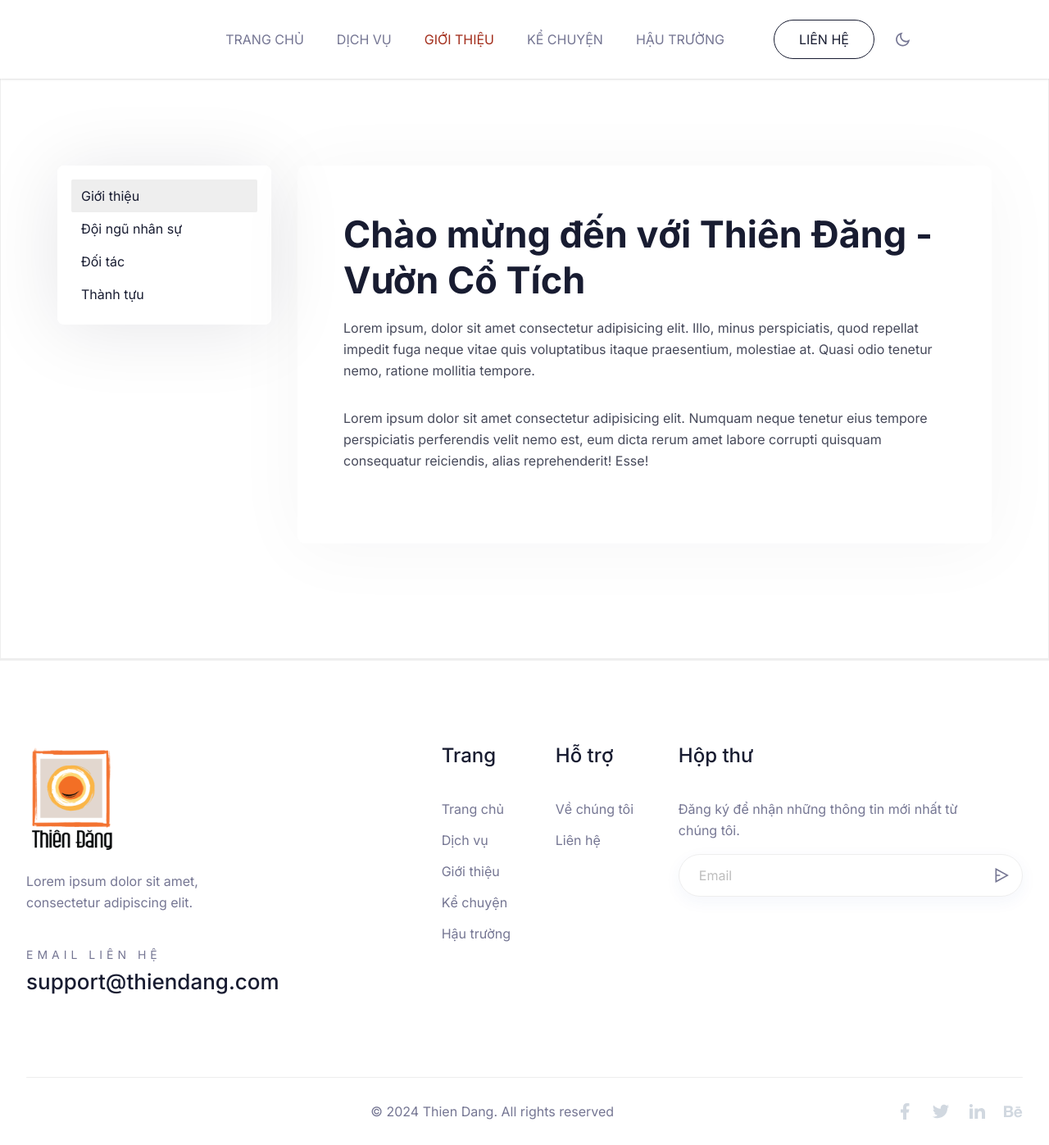
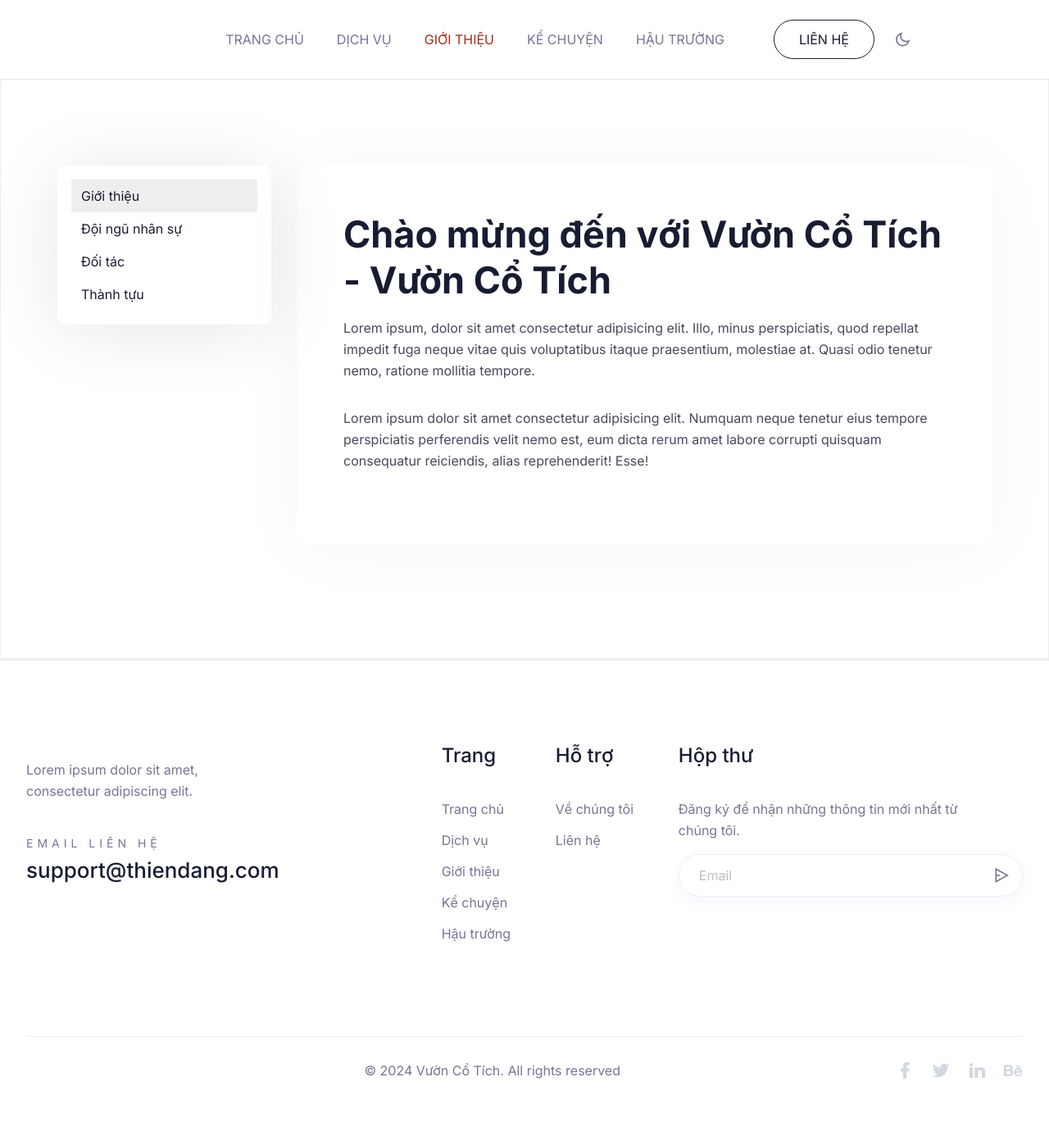
Before and after one commit to jackytank/vct, a Next.js app: page /gioi-thieu in a window 1280 px wide. Shown: the whole page at 82% size. After the commit the page ends 1347 px from the top, so only its background shows below. Built offline with nearby package versions, Linux system fonts and the light colour scheme.

Commit message:
[remove] remove Thien Dang related

```diff
--- a/app/(site)/dich-vu/page.tsx
+++ b/app/(site)/dich-vu/page.tsx
@@ -4,7 +4,7 @@ import React from 'react';
 
 export const metadata: Metadata = {
     title: "Dịch Vụ",
-    description: "Trang dịch vụ của Thiên Đăng - Vườn Cổ Tích",
+    description: "Trang dịch vụ của Vườn Cổ Tích - Vườn Cổ Tích",
 };
 
 const ServicesPage = () => {
--- a/app/(site)/error/page.tsx
+++ b/app/(site)/error/page.tsx
@@ -3,7 +3,7 @@ import Image from "next/image";
 
 export const metadata: Metadata = {
   title: "Có Lỗi",
-  description: "Trang lỗi của Thiên Đăng - Vườn Cổ Tích",
+  description: "Trang lỗi của Vườn Cổ Tích - Vườn Cổ Tích",
   // other metadata
 };
 
--- a/app/(site)/gioi-thieu/page.tsx
+++ b/app/(site)/gioi-thieu/page.tsx
@@ -3,7 +3,7 @@ import { Metadata } from "next";
 
 export const metadata: Metadata = {
   title: "Giới thiệu",
-  description: "Trang giới thiệu của Thiên Đăng - Vườn Cổ Tích",
+  description: "Trang giới thiệu của Vườn Cổ Tích - Vườn Cổ Tích",
   // other metadata
 };
 
@@ -22,7 +22,7 @@ export default function DocsPage() {
 
           <div className="w-full px-4 lg:w-3/4">
             <div className="blog-details blog-details-docs shadow-three dark:bg-gray-dark rounded-sm bg-white px-8 py-11 sm:p-[55px] lg:mb-5 lg:px-8 xl:p-[55px]">
-              <h1>Chào mừng đến với Thiên Đăng - Vườn Cổ Tích</h1>
+              <h1>Chào mừng đến với Vườn Cổ Tích - Vườn Cổ Tích</h1>
 
               <p className="text-body-color dark:text-body-color-dark text-base">
                 Lorem ipsum, dolor sit amet consectetur adipisicing elit. Illo, minus perspiciatis, quod repellat impedit fuga neque vitae quis voluptatibus itaque praesentium, molestiae at. Quasi odio tenetur nemo, ratione mollitia tempore.
--- a/app/(site)/hau-truong/page.tsx
+++ b/app/(site)/hau-truong/page.tsx
@@ -5,7 +5,7 @@ import React from 'react';
 
 export const metadata: Metadata = {
     title: "Hậu Trường",
-    description: "Trang hậu trường của Thiên Đăng - Vườn Cổ Tích",
+    description: "Trang hậu trường của Vườn Cổ Tích - Vườn Cổ Tích",
 };
 
 const BackstagePage = async () => {
@@ -17,7 +17,7 @@ const BackstagePage = async () => {
                         <h2 className="text-2xl font-bold text-gray-800 lg:text-3xl dark:text-white">Kho ảnh hậu trường</h2>
 
                         <p className="hidden max-w-screen-sm text-gray-500 dark:text-gray-300 md:block">
-                            Những hình ảnh hậu trường của Thiên Đăng - Vườn Cổ Tích
+                            Những hình ảnh hậu trường của Vườn Cổ Tích - Vườn Cổ Tích
                         </p>
                     </div>
 
--- a/app/(site)/ke-chuyen/page.tsx
+++ b/app/(site)/ke-chuyen/page.tsx
@@ -7,7 +7,7 @@ import { Metadata } from "next";
 
 export const metadata: Metadata = {
   title: "Kể Chuyện",
-  description: "Trang kể chuyện của Thiên Đăng - Vườn Cổ Tích",
+  description: "Trang kể chuyện của Vườn Cổ Tích - Vườn Cổ Tích",
   // other metadata
 };
 
--- a/app/(site)/lien-he/page.tsx
+++ b/app/(site)/lien-he/page.tsx
@@ -4,7 +4,7 @@ import { Metadata } from "next";
 
 export const metadata: Metadata = {
   title: "Liên Hệ",
-  description: "Trang liên hệ của Thiên Đăng - Vườn Cổ Tích",
+  description: "Trang liên hệ của Vườn Cổ Tích - Vườn Cổ Tích",
   // other metadata
 };
 
--- a/app/(site)/page.tsx
+++ b/app/(site)/page.tsx
@@ -17,8 +17,8 @@ import IntroImageSection from "@/components/IntroImageSection";
 import MiniGameSection from "@/components/MiniGameSection";
 
 export const metadata: Metadata = {
-  title: "Thiên Đăng",
-  description: "Trang chủ của Thiên Đăng - Vườn Cổ Tích",
+  title: "Vườn Cổ Tích",
+  description: "Trang chủ của Vườn Cổ Tích - Vườn Cổ Tích",
   // other metadata
 };
 
--- a/components/Footer/index.tsx
+++ b/components/Footer/index.tsx
@@ -28,7 +28,7 @@ const Footer = () => {
               viewport={{ once: true }}
               className="animate_top w-1/2 lg:w-1/4"
             >
-              <a href="index.html" className="relative">
+              {/* <a href="index.html" className="relative">
                 <Image
                   width={110}
                   height={80}
@@ -43,7 +43,7 @@ const Footer = () => {
                   alt="Logo"
                   className="hidden dark:block"
                 />
-              </a>
+              </a> */}
 
               <p className="mb-10 mt-5">
                 Lorem ipsum dolor sit amet, consectetur adipiscing elit.
@@ -293,7 +293,7 @@ const Footer = () => {
             className="animate_top"
           >
             <p>
-              &copy; {new Date().getFullYear()} Thien Dang. All rights reserved
+              &copy; {new Date().getFullYear()} Vườn Cổ Tích. All rights reserved
             </p>
           </motion.div>
 
```
